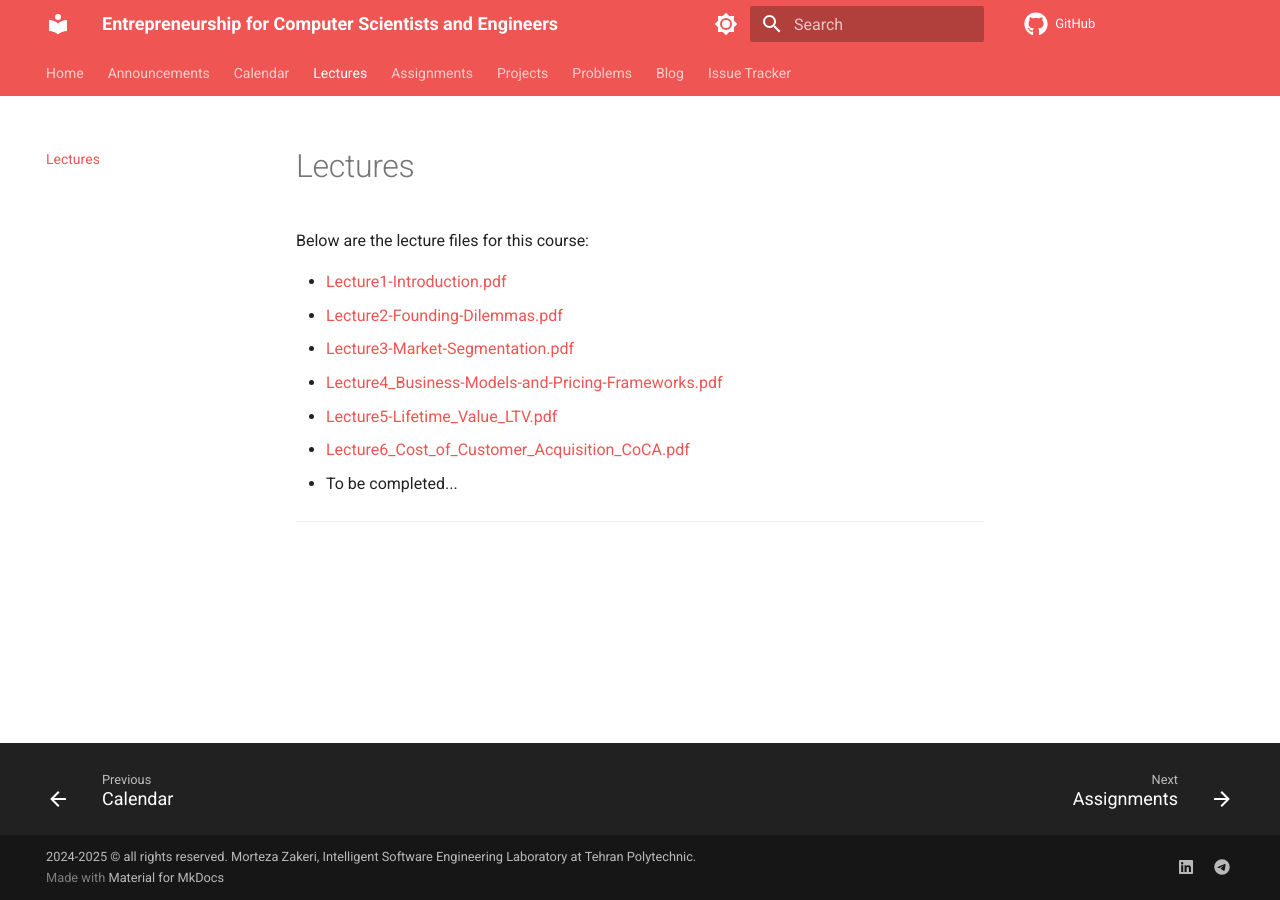
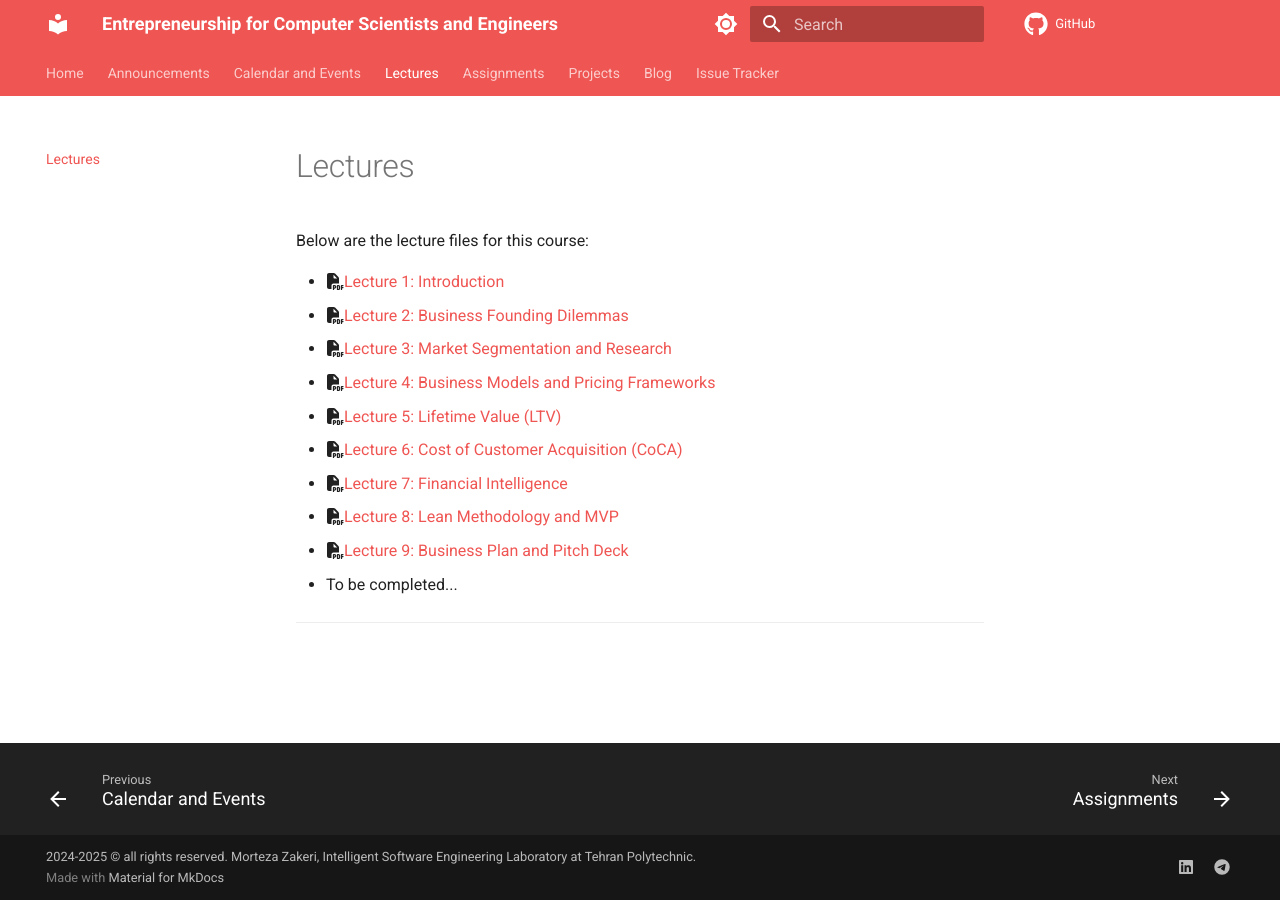
Before and after one commit to m-zakeri/Entrep, an MkDocs documentation site: the page built from docs/lectures/index.md, in a window 1280 px wide. Built offline with MkDocs 1.6.1 and Material for MkDocs 9.7.7, drawn with Linux system fonts in a browser that asks for light colours; comment, search, counter and statistics services are not loaded.

Commit message:
Update lectures name and website menu

```diff
--- a/docs/lectures/index.md
+++ b/docs/lectures/index.md
@@ -2,12 +2,15 @@
 
 Below are the lecture files for this course:
 
-- [Lecture1-Introduction.pdf](files/Lecture1-Introduction.pdf)
-- [Lecture2-Founding-Dilemmas.pdf](files/Lecture2-Founding-Dilemmas.pdf)
-- [Lecture3-Market-Segmentation.pdf](files/Lecture3-Market-Segmentation.pdf)
-- [Lecture4_Business-Models-and-Pricing-Frameworks.pdf](files/Lecture4_Business-Models-and-Pricing-Frameworks.pdf)
-- [Lecture5-Lifetime_Value_LTV.pdf](files/Lecture5-Lifetime_Value_LTV.pdf)
-- [Lecture6_Cost_of_Customer_Acquisition_CoCA.pdf](files/Lecture6_Cost_of_Customer_Acquisition_CoCA.pdf)
+- :fontawesome-solid-file-pdf:[Lecture 1: Introduction](files/Lecture1-Introduction.pdf)
+- :fontawesome-solid-file-pdf:[Lecture 2: Business Founding Dilemmas](files/Lecture2-Founding-Dilemmas.pdf)
+- :fontawesome-solid-file-pdf:[Lecture 3: Market Segmentation and Research](files/Lecture3-Market-Segmentation.pdf)
+- :fontawesome-solid-file-pdf:[Lecture 4: Business Models and Pricing Frameworks](files/Lecture4_Business-Models-and-Pricing-Frameworks.pdf)
+- :fontawesome-solid-file-pdf:[Lecture 5: Lifetime Value (LTV)](files/Lecture5-Lifetime_Value_LTV.pdf)
+- :fontawesome-solid-file-pdf:[Lecture 6: Cost of Customer Acquisition (CoCA)](files/Lecture6_Cost_of_Customer_Acquisition_CoCA.pdf)
+- :fontawesome-solid-file-pdf:[Lecture 7: Financial Intelligence](#)
+- :fontawesome-solid-file-pdf:[Lecture 8: Lean Methodology and MVP](#)
+- :fontawesome-solid-file-pdf:[Lecture 9: Business Plan and Pitch Deck](#)
 - To be completed...
 
 ---
--- a/mkdocs.yml
+++ b/mkdocs.yml
@@ -132,11 +132,10 @@ markdown_extensions:
 nav:
     - Home: index.md
     - Announcements: announcements/index.md
-    - Calendar: calendar/index.md
+    - Calendar and Events: calendar/index.md
     - Lectures: lectures/index.md
     - Assignments: assignments/index.md
     - Projects: projects/index.md
-    - Problems: problems/index.md
     - Blog: blog/index.md
     - Issue Tracker: 'https://github.com/m-zakeri/Entrep/issues'
 
```
